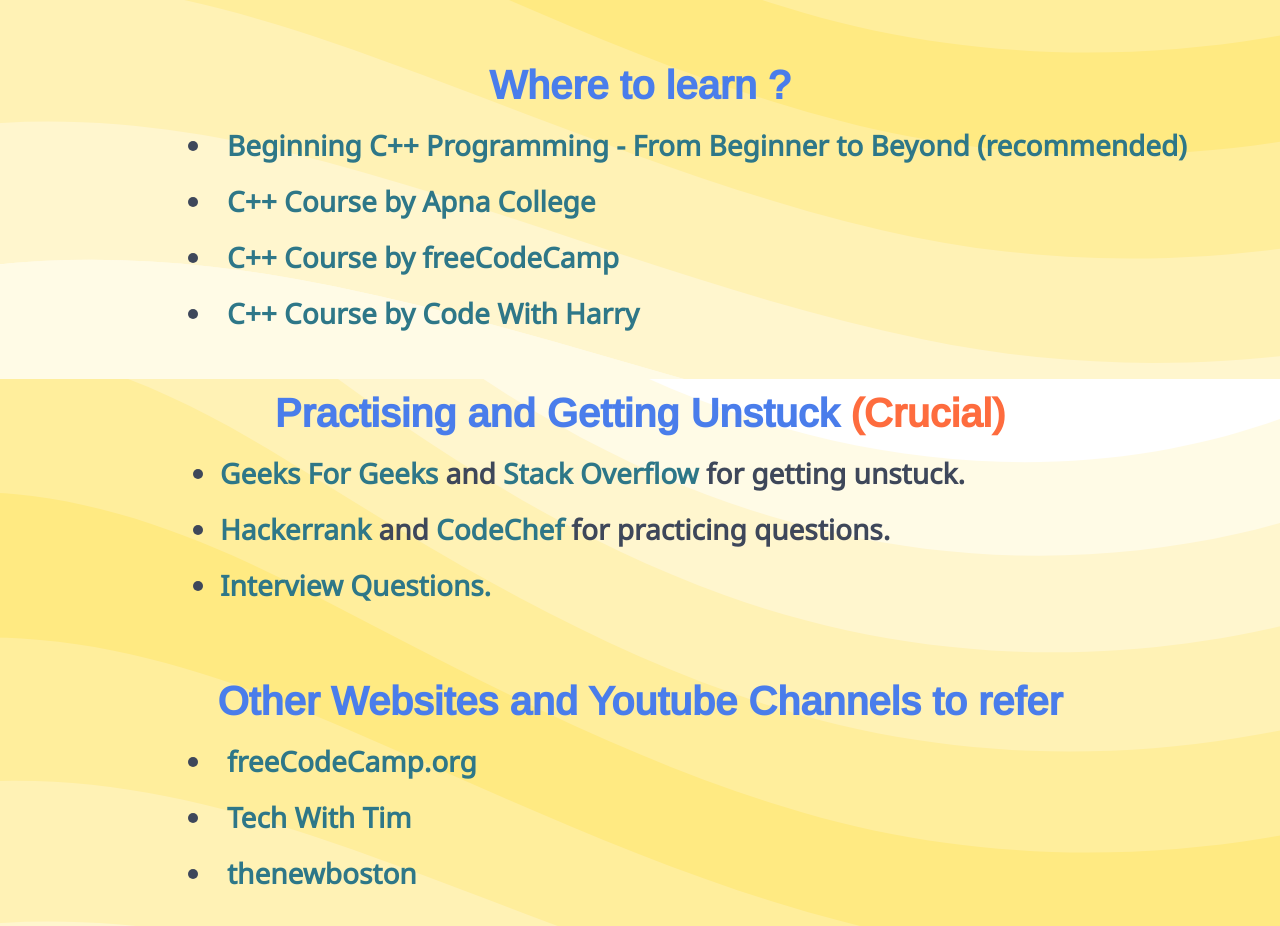
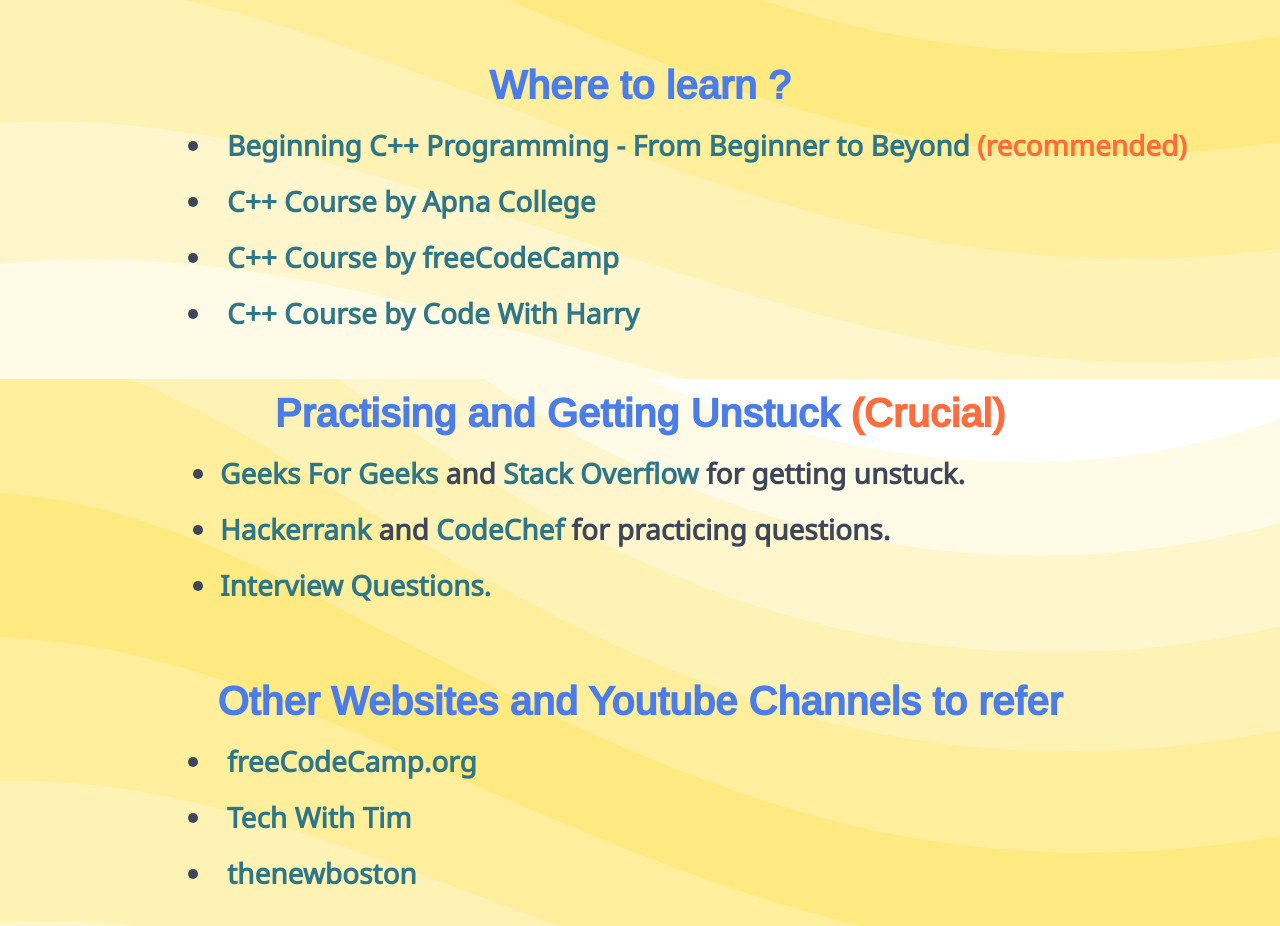
Before and after one commit to IamSinha27/Think-Tank_Homepage, a plain HTML site: page C++.html in a window 1280 px wide. Shown: the part 1092-2018 px from the top of the page. Drawn offline with nearby package versions, Linux system fonts and the light colour scheme; a web font is replaced by a local one.

Commit message:
Update C++.html

```diff
--- a/C++.html
+++ b/C++.html
@@ -137,7 +137,7 @@
       <br>
       <br>
       <h1 class="cont-heading">  Where to learn ?</h1>
-      <li><a href="https://www.udemy.com/course/beginning-c-plus-plus-programming/">Beginning C++ Programming - From Beginner to Beyond (recommended)</a></li>
+      <li><a href="https://www.udemy.com/course/beginning-c-plus-plus-programming/">Beginning C++ Programming - From Beginner to Beyond <span>(recommended)</span></a></li>
       <li><a href="https://www.youtube.com/playlist?list=PLfqMhTWNBTe0b2nM6JHVCnAkhQRGiZMSJ">C++ Course by Apna College</a></li>
       <li><a href="https://www.youtube.com/watch?v=vLnPwxZdW4Y">C++ Course by freeCodeCamp</a></li>
       <li><a href="https://www.youtube.com/playlist?list=PLu0W_9lII9agpFUAlPFe_VNSlXW5uE0YL">C++ Course by Code With Harry</a></li>
```
